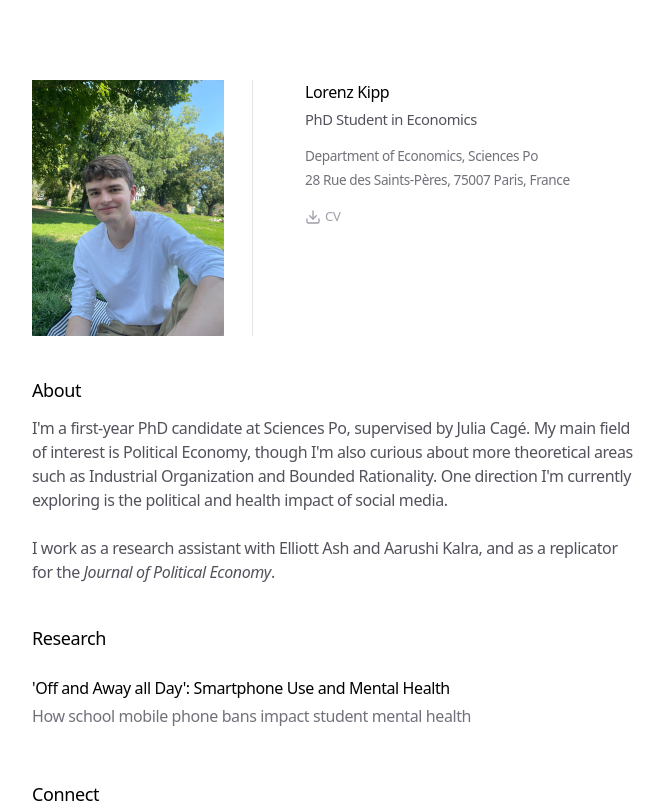
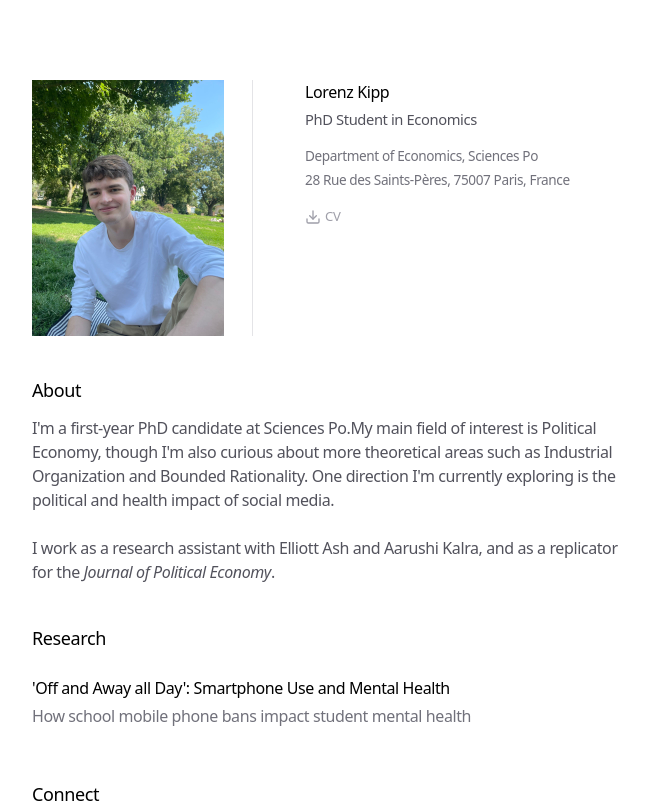
Before and after one commit to lorenzkipp/lorenzkipp.github.io, a Next.js app: page / in a window 1280 px wide. Shown: the top 803 px of the page, without its empty margins (304-968 px from the left). Built offline with nearby package versions, Linux system fonts and the light colour scheme.

Commit message:
Updated page

```diff
--- a/app/page.tsx
+++ b/app/page.tsx
@@ -87,7 +87,8 @@ export default function Personal() {
         <div className="flex-1">
           <p className="text-zinc-600 dark:text-zinc-300">
 
-            I'm a first-year PhD candidate at Sciences Po, supervised by{' '}
+            I'm a first-year PhD candidate at Sciences Po.
+             {/* supervised by{' '}
   <Link
     href="https://juliacage.com/"
     target="_blank"
@@ -95,7 +96,7 @@ export default function Personal() {
     className="inline-block hover:text-black dark:hover:text-white transition-colors link-underline"
   >
     Julia Cagé
-  </Link>.
+  </Link>. */}
             My main field of interest is Political Economy, though I'm also curious about more theoretical areas such as Industrial Organization and Bounded Rationality.
             One direction I'm currently exploring is the political and health impact of social media. <br /><br />
 
```
Also changed, not shown: 1 other file (tests, documents, lock files or other folders).
